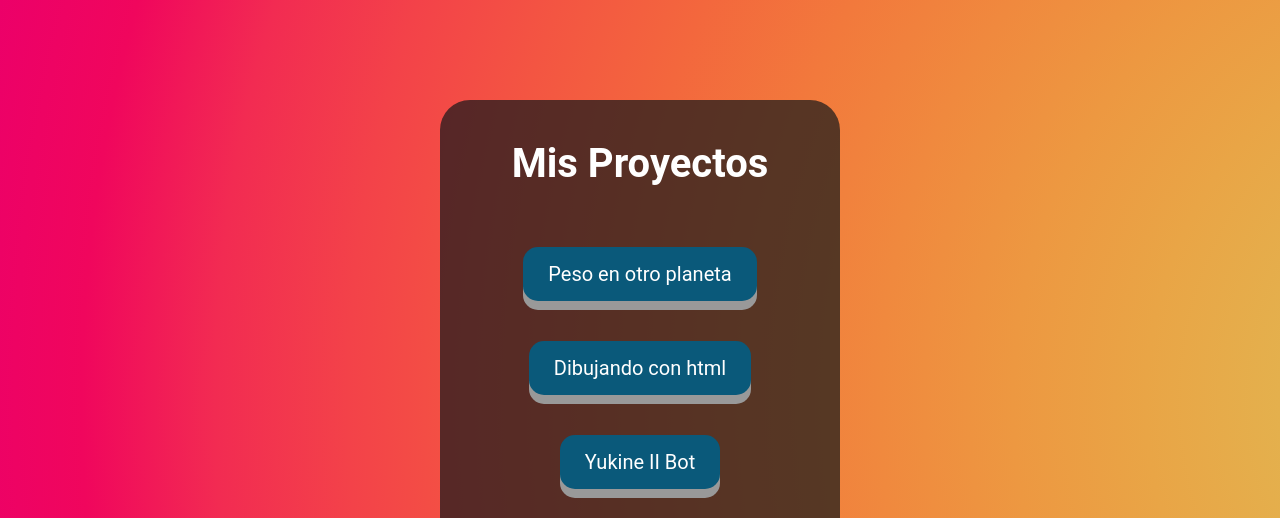
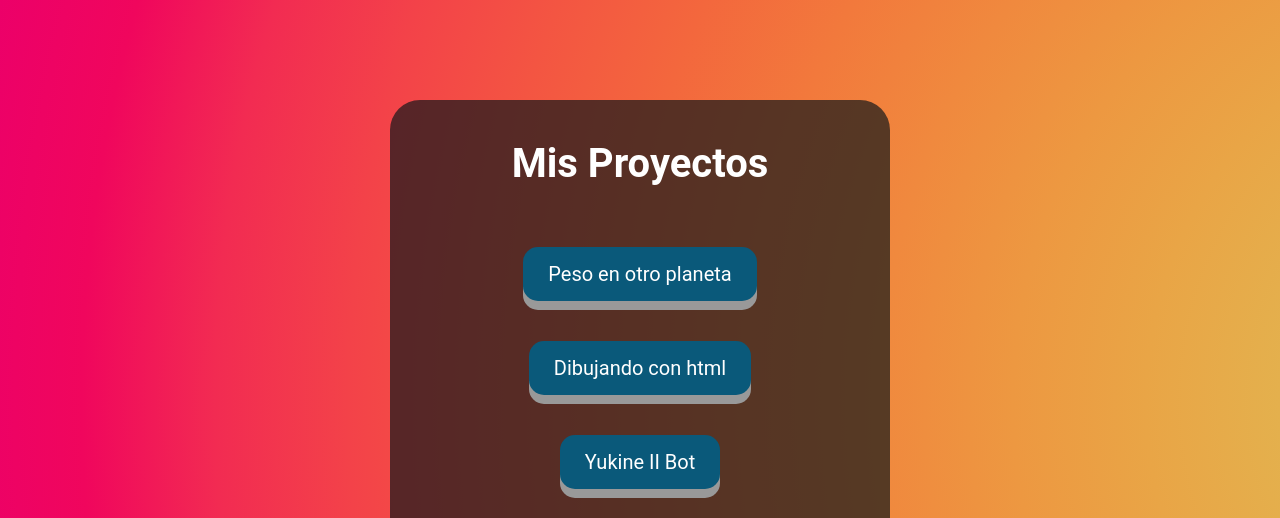
Before and after one commit to Liansky12/Proyectos, a PHP site: page / in a window 1280 px wide. Shown: the top 518 px of the page. Run offline with PHP 8.4, Linux system fonts and the light colour scheme.

Commit message:
Update style.css

```diff
--- a/style.css
+++ b/style.css
@@ -14,7 +14,7 @@ body{
 
 .container-all{
     width: 95%;
-    max-width: 400px;
+    max-width: 500px;
     margin: auto;
     padding: 40px;
     background: rgba(16, 22, 26, 0.685);
@@ -78,7 +78,7 @@ p.liansky-logo {
       }
 
       p.liansky-logo img{
-          margin-top= 300px;
+          margin= 90px;
           idth: 150px;
           height: 150px;
       }
```
